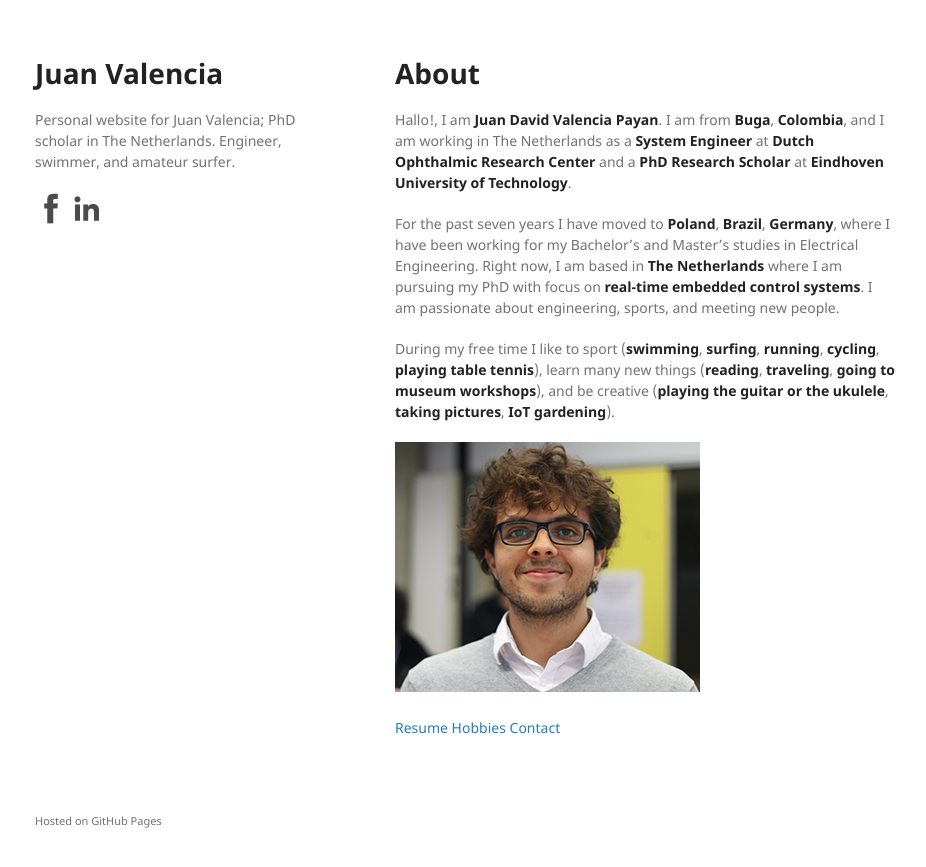
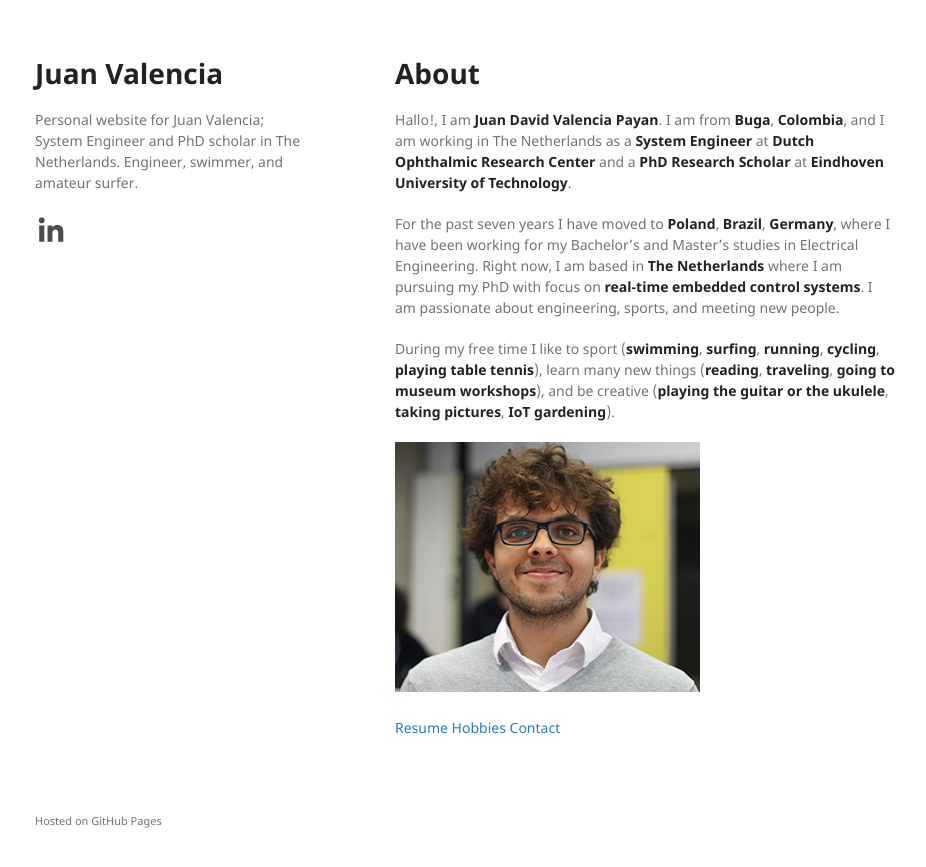
Before and after one commit to juanvalen15/juanvalen15.github.io, a Jekyll site: the page built from index.md, in a window 1280 px wide. Shown: the top 867 px of the page, without its empty margins (175-1101 px from the left). Built offline with Jekyll 4.4.1, drawn with Linux system fonts in a browser that asks for light colours; our own code applies the rules of GitHub Pages for plain Markdown files.

Commit message:
updates
updated bio and removed facebook

```diff
--- a/_config.yml
+++ b/_config.yml
@@ -1,5 +1,5 @@
 title: Juan Valencia
-description: Personal website for Juan Valencia; PhD scholar in The Netherlands. Engineer, swimmer, and amateur surfer.
+description: Personal website for Juan Valencia; System Engineer and PhD scholar in The Netherlands. Engineer, swimmer, and amateur surfer.
 show_downloads: false
 google_analytics: false
 theme: jekyll-theme-minimal
--- a/_layouts/default.html
+++ b/_layouts/default.html
@@ -19,7 +19,6 @@
         <a href="{{ site.github.url }}"> <h1>{{ site.title | default: site.github.repository_name }}</h1> </a>
         <p>{{ site.description | default: site.github.project_tagline }}</p>
 
-        <a class="icon-facebook social-button borderless static" href="https://www.facebook.com/jdvalenciapayan"></a>
         <a class="icon-linkedin social-button borderless static" href="http://www.linkedin.com/in/jdvalenciapayan"></a>
 
 
```
